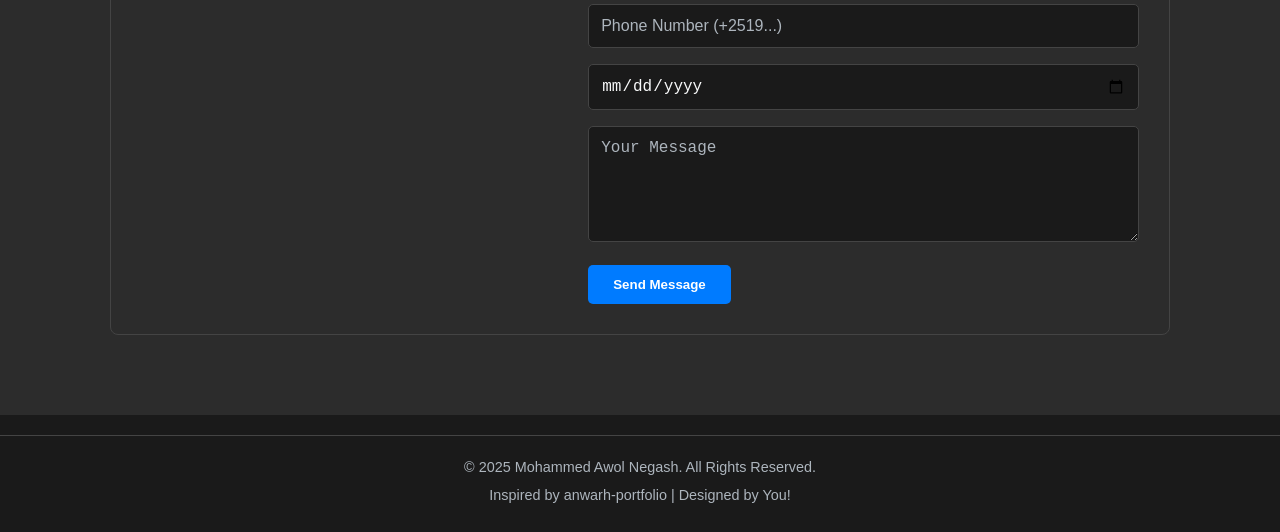
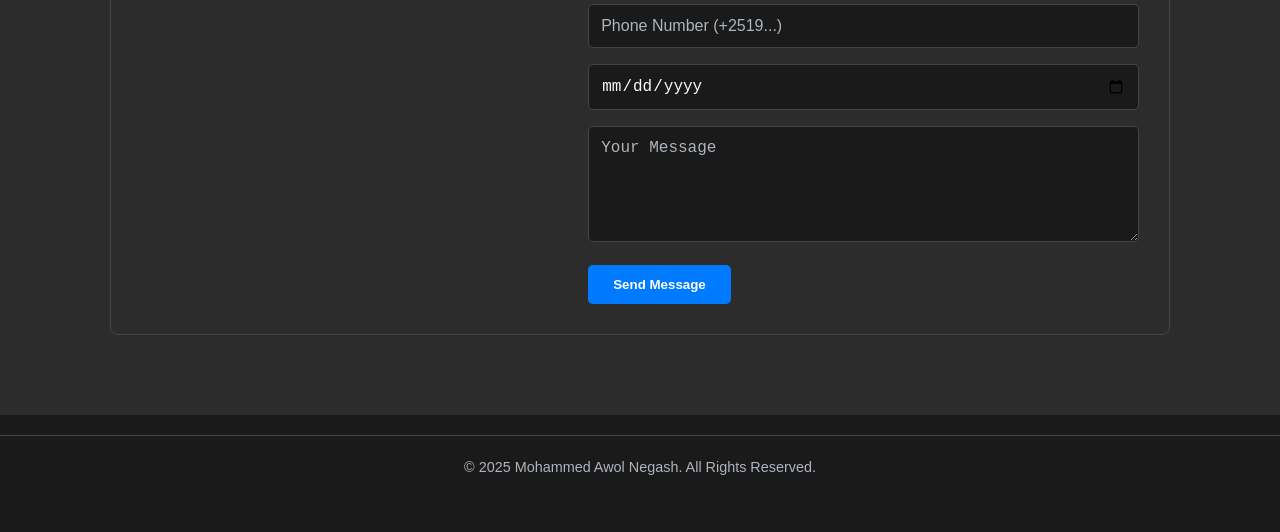
Before and after one commit to Moha-Awol-lab/updatedportfolio, a plain HTML site: page index.html in a window 1280 px wide. Shown: the part 4090-4622 px from the top of the page. After the commit the page ends 4594 px from the top, so only its background shows below. Drawn offline with nearby package versions, Linux system fonts and the light colour scheme.

Commit message:
Update index.html

```diff
--- a/index.html
+++ b/index.html
@@ -189,7 +189,6 @@
     <footer class="footer">
         <div class="container">
             <p>&copy; <span id="currentYear"></span> Mohammed Awol Negash. All Rights Reserved.</p>
-            <p>Inspired by anwarh-portfolio | Designed by You!</p>
         </div>
     </footer>
 
```
